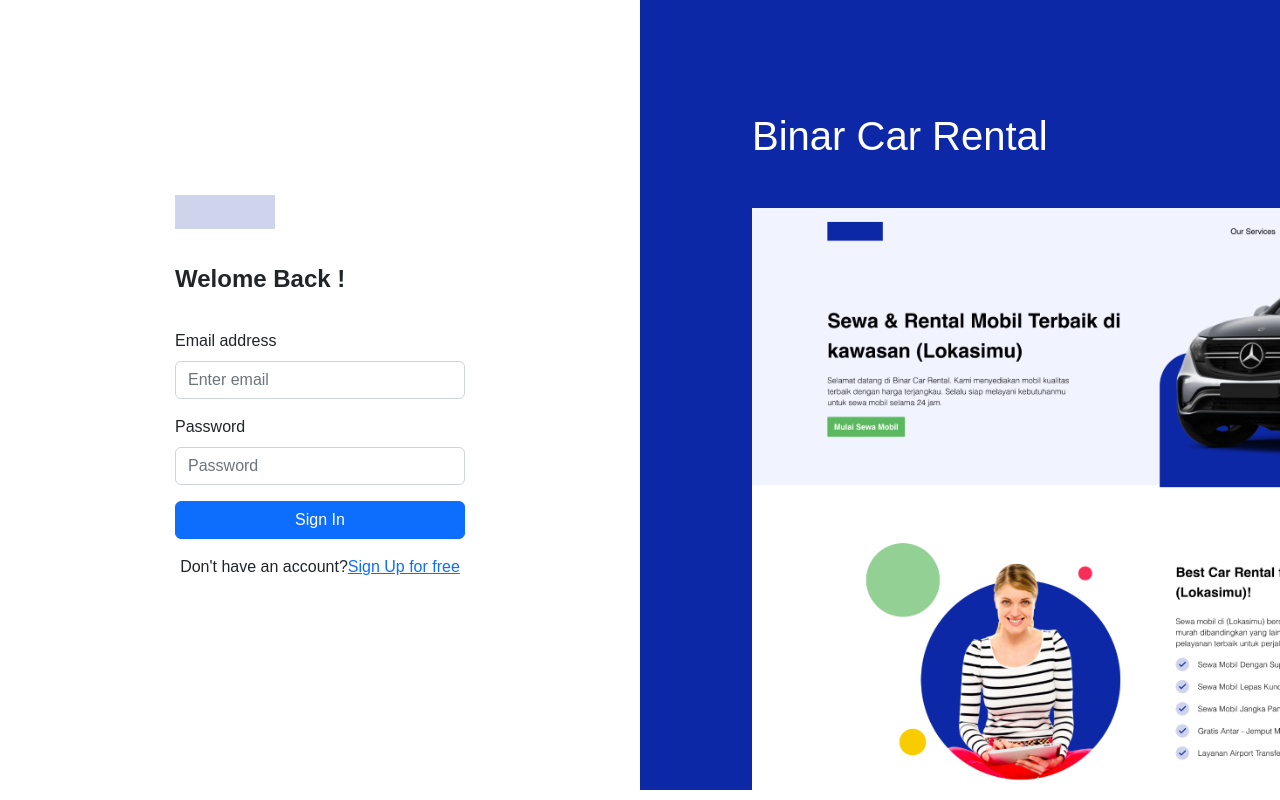
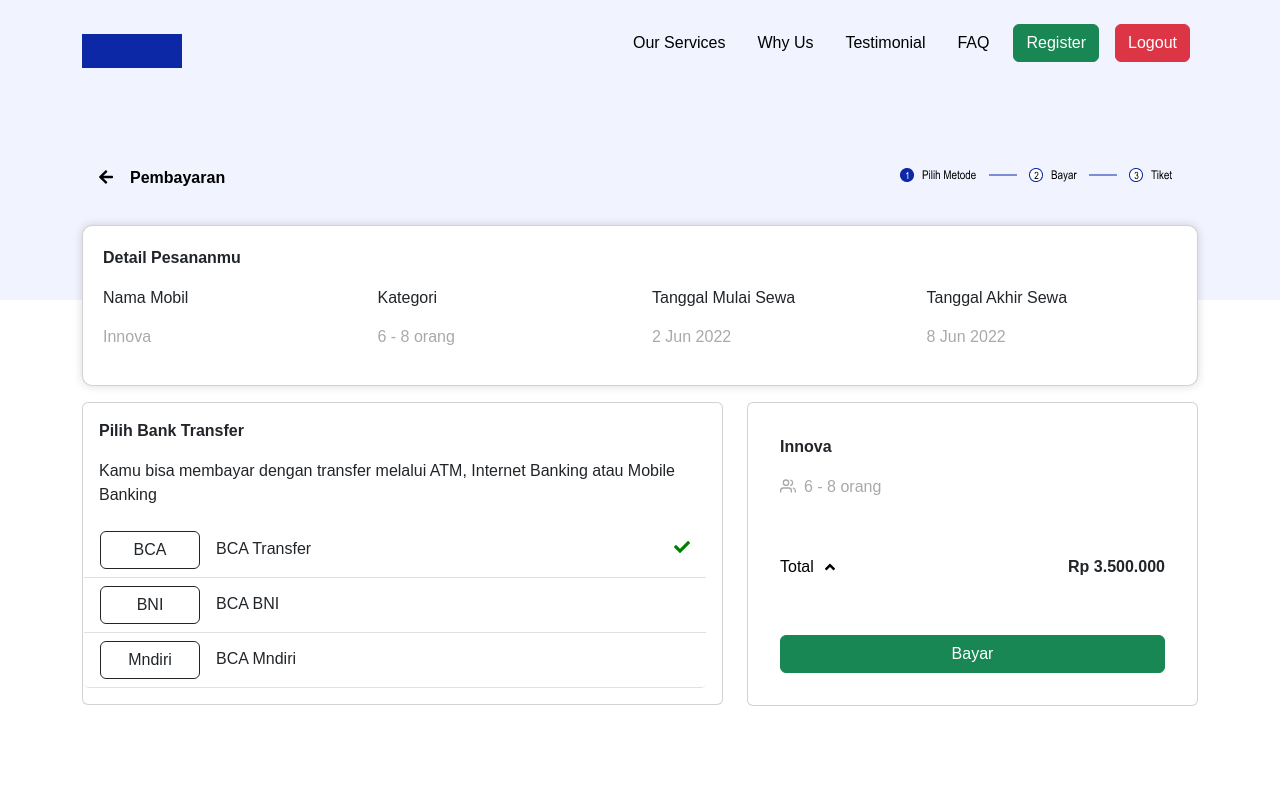
Before and after one commit to Wannn14/Binar-Platinum, a React (Create React App) app: page /pembayaran in a window 1280 px wide. Before the commit this address led to /login. Shown: the top 800 px of the page. Built offline with nearby package versions, Linux system fonts and the light colour scheme.

Commit message:
add folder payment and  modified routes

```diff
--- a/package.json
+++ b/package.json
@@ -12,6 +12,7 @@
     "react": "^18.2.0",
     "react-bootstrap": "^2.5.0",
     "react-dom": "^18.2.0",
+    "react-icons": "^4.7.1",
     "react-loader-spinner": "^5.3.4",
     "react-redux": "^8.0.5",
     "react-router": "^6.8.1",
--- /dev/null
+++ b/src/pages/Payment/bayar-mobil.js
@@ -0,0 +1,145 @@
+import React, { useState } from "react";
+import Header from "../../components/header";
+import Foot from "../../components/footer";
+import './bayar.css';
+import Step from '../../assets/image/step.png';
+import { Row, Col, Button, Form, Container, Card, ListGroup } from "react-bootstrap";
+import { FaArrowLeft, FaAngleUp, FaAngleDown, FaCheck } from "react-icons/fa";
+import { FiUsers } from "react-icons/fi";
+
+
+
+
+const Bayar = () => {
+
+
+    const [show, setShow] = useState (true);
+    const [change, setChange] = useState(true)
+    const [change1, setChange1] = useState("")
+    const [change2, setChange2] = useState("")
+
+
+
+
+    return (
+        <>
+        <Header />
+            <div className="payment">
+                <div className="container">
+                    <Col>
+                        <Row>
+                            <div className="col-lg-8">
+                                <button className="p-3 fs-6 fw-bold btn-previous"><FaArrowLeft className="me-3 mb-1"/>Pembayaran</button>
+                            </div>
+                            <div className="col-lg-4 ">
+                            <ul className="menu d-flex justify-content-center">
+                                <img src={Step} className="mt-3"></img>
+
+                            </ul>
+                            </div>
+                        </Row>
+                    </Col>
+                </div>
+            </div>
+            <Container>
+                <Card className="detail-box">
+                    <Row>
+                        <p className="fw-bold">Detail Pesananmu</p>
+                        <Col>
+                            <label>Nama Mobil</label>
+                            <p className="disable">Innova</p>
+                        </Col>
+                        <Col>
+                            <label>Kategori</label>
+                            <p className="disable">6 - 8 orang</p>
+                        </Col>
+                        <Col>
+                            <label>Tanggal Mulai Sewa</label>
+                            <p className="disable">2 Jun 2022</p>
+                        </Col>
+                        <Col>
+                            <label>Tanggal Akhir Sewa</label>
+                            <p className="disable">8 Jun 2022</p>
+                        </Col>
+                    </Row>
+                </Card>
+
+            </Container>
+            <Container>
+                <Row className="mt-3">
+                    <div className="col-lg-7">
+                         <Card className="p-3">
+                            <p className="fw-bold">Pilih Bank Transfer</p>
+                            <p>Kamu bisa membayar dengan transfer melalui ATM, Internet Banking atau Mobile Banking</p>
+                            <ListGroup variant="flush border-bottom border-top-0 list-group-payment">
+                                <ListGroup.Item>
+                                    <Button  onClick={() => setChange (!change)} variant="outline-dark me-3 button-tf">BCA</Button>
+                                    BCA Transfer
+                                    {change ? <FaCheck className="float-check-right mt-2" /> : ""}
+                                </ListGroup.Item>
+                                <ListGroup.Item >
+                                    <Button onClick={() => setChange1 (!change1)} variant="outline-dark me-3 button-tf">BNI</Button>
+                                    BCA BNI
+                                    {change1 ? <FaCheck className="float-check-right mt-2" /> : ""}
+                                </ListGroup.Item>
+                                <ListGroup.Item >
+                                    <Button onClick={() => setChange2 (!change2)} variant="outline-dark me-3 button-tf">Mndiri</Button>
+                                    BCA Mndiri
+                                    {change2 ? <FaCheck className="float-check-right mt-2" /> : ""}
+                                </ListGroup.Item>
+                            </ListGroup>
+                        </Card>
+                     </div>
+                    <div className="col-lg-5">
+                        <Card className="p-3">
+                            <Card.Body>
+                                <p className="fw-bold">Innova</p>
+                                <p className="disable">
+                                    <FiUsers className="mb-1 me-2"/>
+                                    6 - 8 orang
+                                </p>
+                                <div className="total">
+                                        <button onClick={() => setShow (!show)} className="btn-show" data-bs-toggle="collapse" data-bs-target="#collapseExample" aria-expanded="false" aria-controls="collapseExample">
+                                           <p>Total</p> { show ? <FaAngleUp className="mt-1 ms-2" /> : <FaAngleDown className="mt-1 ms-2" /> }
+                                        </button>
+                                    <p className="fw-bold">Rp 3.500.000</p>
+                                </div>
+                                <div className="collapse" id="collapseExample">
+                                        <h6 className="fw-bold ">Harga</h6>
+                                            <div className="total1 text-indent">
+                                                <li>Sewa Mobil Rp.500.000 x 7 Hari</li>
+                                                <span>Rp 3.500.000</span>
+                                            </div>
+                                        <h6 className="fw-bold mt-4 ">Biaya Lainnya</h6>
+                                            <div className="total1 text-indent">
+                                                <li>Pajak</li>
+                                                <span className="text-success">Termasuk</span>
+                                            </div>
+                                            <div className="total1 text-indent">
+                                                <li>Biaya makan sopir</li>
+                                                <span className="text-success">Termasuk</span>
+                                            </div>
+                                        <h6 className="fw-bold mt-4 ">Belum Termasuk</h6>
+                                            <div className="text-indent">
+                                                <li>Bensin</li>
+                                                <li>Tol dan parkir</li>
+                                            </div>
+                                        <div className="total">
+                                            <p>Total</p>
+                                            <p className="fw-bold">Rp 3.500.000</p>
+                                        </div>
+                                    </div>
+                                <Button className="w-100 btn-success">Bayar</Button>
+                            </Card.Body>
+                        </Card>
+                    </div>
+                </Row>
+            </Container>
+
+        <Foot />
+        </>
+
+
+    )
+}
+export default Bayar;
--- /dev/null
+++ b/src/pages/Payment/bayar.css
@@ -0,0 +1,57 @@
+.payment {
+  height: 300px;
+    background:
+    #F1F3FF;
+    padding-top: 150px;
+    position: relative;
+
+  }
+  .btn-previous{
+    color: black;
+    border: none;
+    background-color:  #F1F3FF;
+  }
+  .detail-box {
+    box-shadow: 0px 0px 10px rgba(14, 13, 13, 0.15);
+    border-radius: 10px;
+    background-color: #fff;
+    position: relative;
+    margin-top: -75px;
+    z-index: 8;
+    padding: 20px;
+  }
+  .disable{
+    color: darkgray;
+  }
+  .button-tf{
+    width: 100px;
+  }
+  .total {
+
+    padding: 40px 0px;
+    display: flex;
+    justify-content: space-between;
+  }
+  .total1 {
+    display: flex;
+    justify-content: space-between;
+  }
+  .btn-show{
+    display: flex;
+    width: 100px;
+    height: 35px;
+    background-color: white;
+    border: none;
+  }
+  .float-check-right{
+    display: flex;
+    float: right;
+    color: green;
+  }
+  .text-indent{
+    text-indent: 10px;
+  }
+  .list-group-payment{
+    display: flex;
+    margin-left: -15px !important ;
+  }
```
Also changed, not shown: src/routes/index.js (+13 -3 lines), src/assets/image/step.png (added), 1 other file (tests, documents, lock files or other folders).
